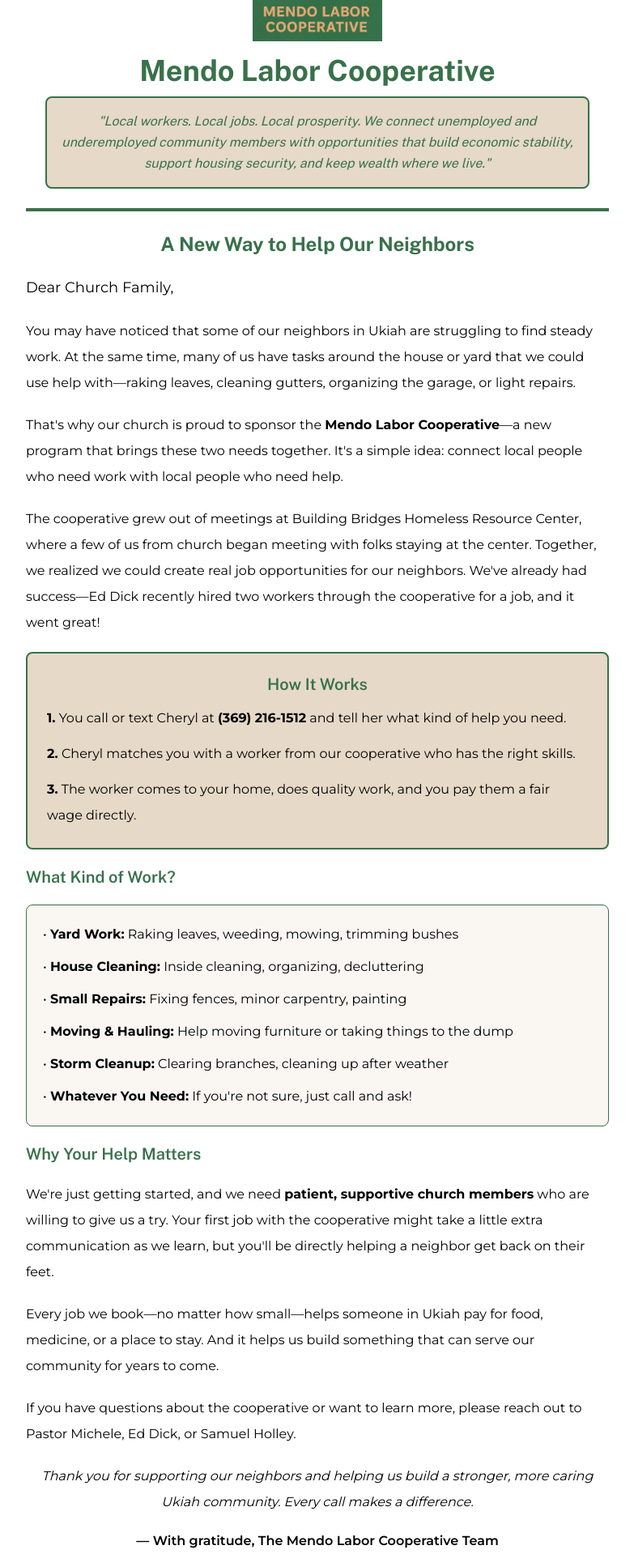
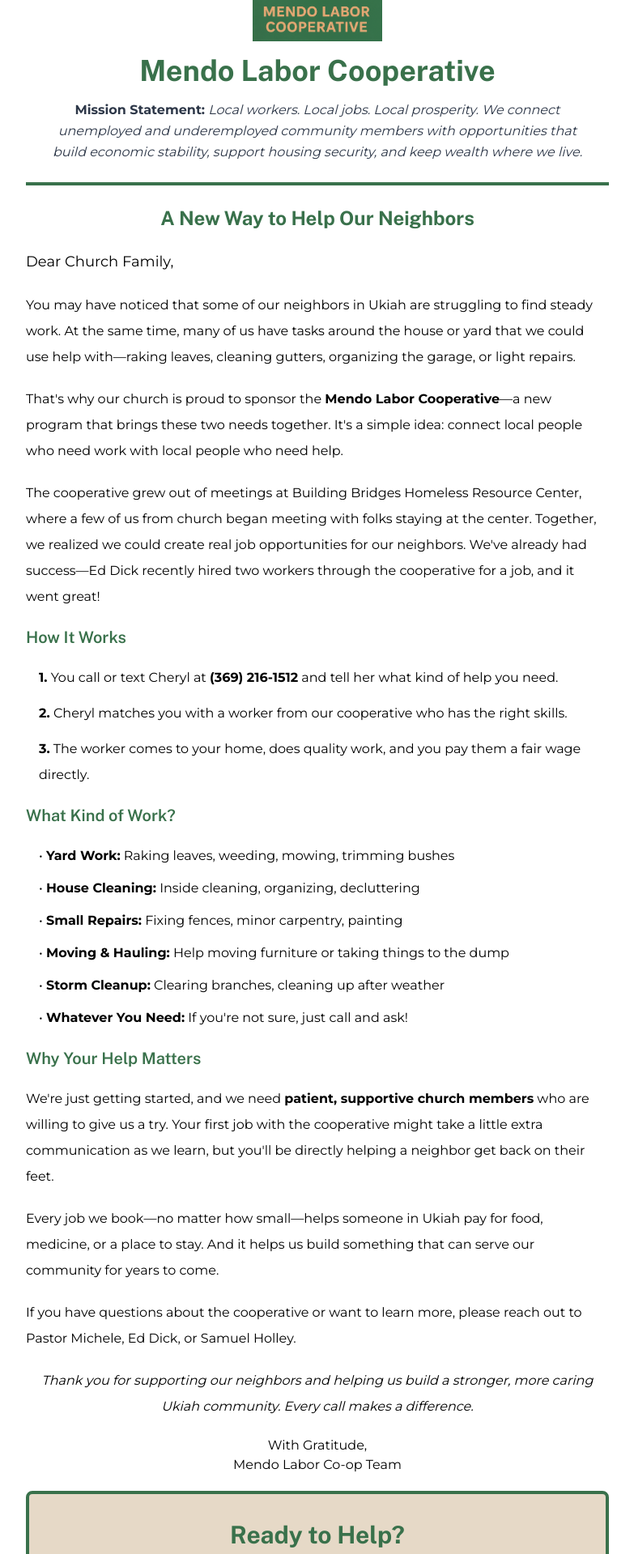
Before and after one commit to samuelmholley1/mendolaborcoop.ukiahumc.org, a Next.js app: page /newsletter in a window 1280 px wide. Shown: the part 141-2060 px from the top of the page at 81% size, without its empty margins (248-1031 px from the left). Built offline with nearby package versions, Linux system fonts and the light colour scheme.

Commit message:
Simplify newsletter: remove shaded boxes, plain formatting, update signature to 'With Gratitude, Mendo Labor Co-op Team'

```diff
--- a/pages/newsletter.tsx
+++ b/pages/newsletter.tsx
@@ -24,13 +24,13 @@ const NewsletterPage: React.FC = () => {
               alt="Mendo Labor Cooperative Logo"
               className="w-40 h-40 mx-auto mb-4"
             />
-            <h1 className="text-4xl font-headline font-bold text-moss mb-3">
+            <h1 className="text-4xl font-headline font-bold text-moss mb-4">
               Mendo Labor Cooperative
             </h1>
-            <p className="text-base font-body text-moss italic leading-relaxed max-w-2xl mx-auto border-2 border-moss rounded-lg p-4 bg-sand">
-              "Local workers. Local jobs. Local prosperity. We connect unemployed and underemployed
+            <p className="text-base leading-relaxed max-w-2xl mx-auto">
+              <strong>Mission Statement:</strong> <em>Local workers. Local jobs. Local prosperity. We connect unemployed and underemployed
               community members with opportunities that build economic stability, support housing
-              security, and keep wealth where we live."
+              security, and keep wealth where we live.</em>
             </p>
           </div>
 
@@ -63,11 +63,10 @@ const NewsletterPage: React.FC = () => {
               recently hired two workers through the cooperative for a job, and it went great!
             </p>
 
-            <div className="bg-sand p-6 rounded-lg border-2 border-moss my-6">
-              <h3 className="text-xl font-headline font-semibold text-moss mb-3 text-center">
+            <h3 className="text-xl font-semibold text-moss mt-8 mb-3">
               How It Works
             </h3>
-              <div className="space-y-3 text-base leading-loose">
+            <div className="space-y-3 text-base leading-loose ml-4">
               <p>
                 <strong>1.</strong> You call or text Cheryl at <strong>(369) 216-1512</strong> and
                 tell her what kind of help you need.
@@ -81,14 +80,12 @@ const NewsletterPage: React.FC = () => {
                 them a fair wage directly.
               </p>
             </div>
-            </div>
 
-            <h3 className="text-xl font-headline font-semibold text-moss mt-8 mb-3">
+            <h3 className="text-xl font-semibold text-moss mt-8 mb-3">
               What Kind of Work?
             </h3>
 
-            <div className="bg-cream p-5 rounded-lg my-4 border border-moss">
-              <ul className="space-y-2 text-base leading-loose">
+            <ul className="space-y-2 text-base leading-loose ml-4">
               <li>• <strong>Yard Work:</strong> Raking leaves, weeding, mowing, trimming bushes</li>
               <li>• <strong>House Cleaning:</strong> Inside cleaning, organizing, decluttering</li>
               <li>• <strong>Small Repairs:</strong> Fixing fences, minor carpentry, painting</li>
@@ -96,7 +93,6 @@ const NewsletterPage: React.FC = () => {
               <li>• <strong>Storm Cleanup:</strong> Clearing branches, cleaning up after weather</li>
               <li>• <strong>Whatever You Need:</strong> If you're not sure, just call and ask!</li>
             </ul>
-            </div>
 
             <h3 className="text-xl font-headline font-semibold text-moss mt-8 mb-3">
               Why Your Help Matters
@@ -122,8 +118,9 @@ const NewsletterPage: React.FC = () => {
               Thank you for supporting our neighbors and helping us build a stronger,
               more caring Ukiah community. Every call makes a difference.
             </p>
-            <p className="mt-3 text-base font-semibold text-black text-center">
-              — With gratitude, The Mendo Labor Cooperative Team
+            <p className="mt-3 text-base text-black text-center">
+              With Gratitude,<br />
+              Mendo Labor Co-op Team
             </p>
 
             <div className="border-4 border-moss p-8 rounded-lg my-8 text-center bg-sand">
```
Lines whose indentation alone changed are shown as unchanged.
